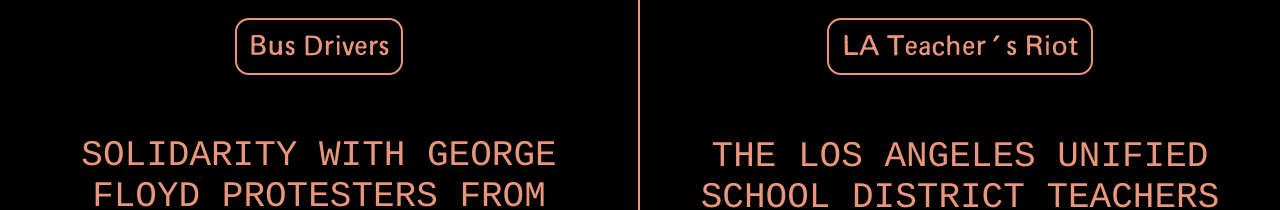
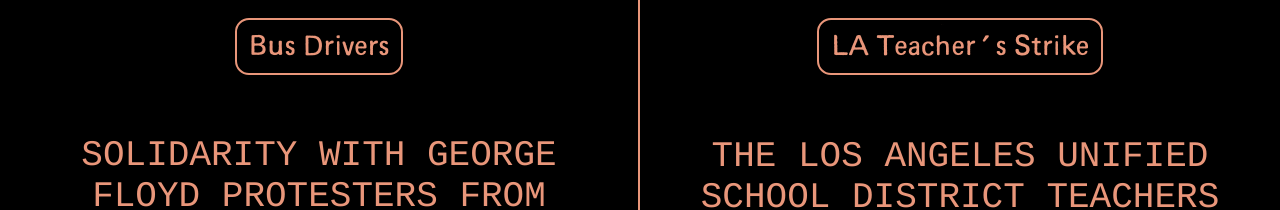
Before and after one commit to netanoir/da4a, a Jekyll site: the page built from actions/solidarity-strikes/bus-drivers/bus-drivers.markdown, in a window 1280 px wide. Shown: the top 210 px of the page. Built offline with Jekyll 4.4.1, drawn with Linux system fonts in a browser that asks for light colours; some web fonts are replaced.

Commit message:
getting la-teachers.markdown to work in multiple places and generate as its own html

```diff
--- a/_layouts/section-contents.html
+++ b/_layouts/section-contents.html
@@ -14,6 +14,6 @@ layout: gift-wrap
   <div class="section-header">
       <h1 class="section"> {{ page.righttitle }} </h1>
   </div>
-  {% capture my_include %}{% include_relative la-teachers.markdown %}{% endcapture %}
+  {% capture my_include %}{% include la-teachers.markdown %}{% endcapture %}
   {{ my_include | markdownify }}
 </div>
--- a/actions/solidarity-strikes/bus-drivers/bus-drivers.markdown
+++ b/actions/solidarity-strikes/bus-drivers/bus-drivers.markdown
@@ -1,7 +1,7 @@
 ---
 layout: section-contents
 title: Bus Drivers
-righttitle: LA Teacher's Riot
+righttitle: LA Teacher's Strike
 ---
 
 ## Solidarity with George Floyd protesters from Minneapolis Bus Drivers
--- a/actions/solidarity-strikes/solidarity-strikes.markdown
+++ b/actions/solidarity-strikes/solidarity-strikes.markdown
@@ -5,7 +5,7 @@ types:
   - name: Bus Drivers
     url: bus-drivers
   - name: LA Teacher's Strike
-    url: la-teachers-strike
+    url: la-teachers
 ---
 
 Lorem ipsum dolor sit amet, consectetur adipiscing elit, sed do eiusmod tempor incididunt ut labore et dolore magna aliqua. Ut enim ad minim veniam, quis nostrud exercitation ullamco laboris nisi ut aliquip ex ea commodo consequat. Duis aute irure dolor in reprehenderit in voluptate velit esse cillum dolore eu fugiat nulla pariatur. Excepteur sint occaecat cupidatat non proident, sunt in culpa qui officia deserunt mollit anim id est laborum.
```
Also changed, not shown: actions/solidarity-strikes/la-teachers/la-teachers.markdown (added, +7 -0 lines), _includes/la-teachers.markdown (renamed from actions/solidarity-strikes/bus-drivers/la-teachers.markdown).
